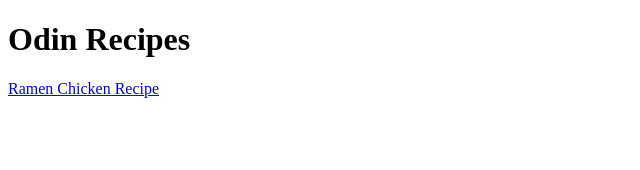
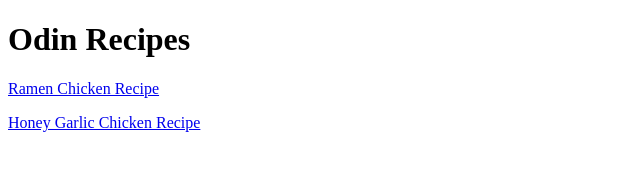
Before and after one commit to TripleB93/odin-recipes, a plain HTML site: page index.html in a window 1280 px wide. Shown: the whole page, without its empty margins (0-640 px from the left). Drawn offline with Linux system fonts and the light colour scheme.

Commit message:
Added link to Honey Garlic Chicken Recipe

```diff
--- a/index.html
+++ b/index.html
@@ -13,5 +13,9 @@
         <a href="recipes/ramen-chicken.html" target="_blank">Ramen Chicken Recipe</a>
     </p>
 
+    <p>
+        <a href="recipes/honey-garlic-chicken.html" target="_blank">Honey Garlic Chicken Recipe</a>
+    </p>
+
 </body>
 </html>
```
